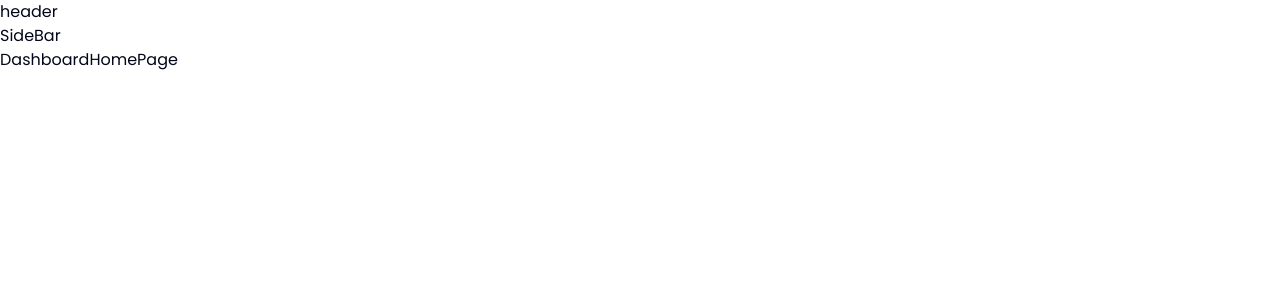
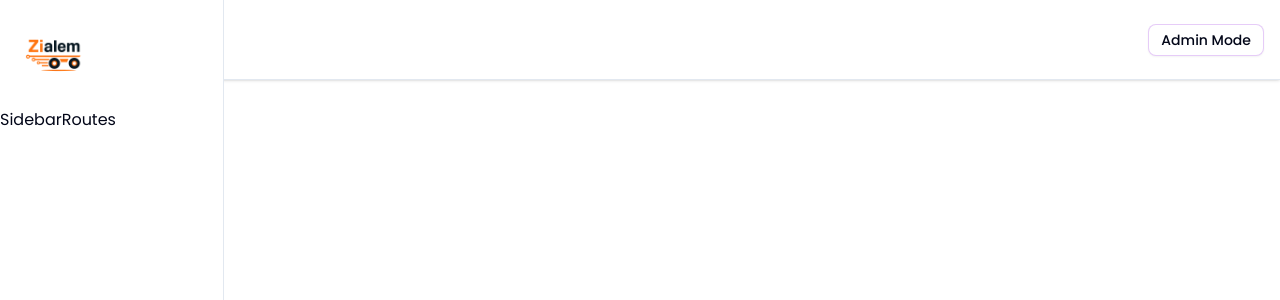
Before and after one commit to Biruk-Bogale/job-portal, a Next.js app: page / in a window 1280 px wide. Shown: the top 300 px of the page. Built offline with nearby package versions, Linux system fonts and the light colour scheme.

Commit message:
header ui customization

```diff
--- /dev/null
+++ b/app/(dashboard)/_components/Logo.tsx
@@ -0,0 +1,8 @@
+import Image from "next/image";
+import React from "react";
+
+const Logo = () => {
+  return <Image height={60} width={60} alt="Logo" src={"/img/logo.png"}/>;
+};
+
+export default Logo;
--- /dev/null
+++ b/app/(dashboard)/_components/NavBarRoutes.tsx
@@ -0,0 +1,46 @@
+"use client";
+
+import { Button } from "@/components/ui/button";
+import { UserButton } from "@clerk/nextjs";
+import { LogOut } from "lucide-react";
+import Link from "next/link";
+import { usePathname } from "next/navigation";
+
+const NavBarRoutes = () => {
+  const pathname = usePathname();
+
+  const isAdminPage = pathname?.startsWith("/admin");
+  const isPlayerPage = pathname?.startsWith("/jobs");
+
+  return (
+    <>
+      <div className="flex gap-x-2 ml-auto">
+        {isAdminPage || isPlayerPage ? (
+          <Link href="/">
+            <Button
+              variant={"outline"}
+              size={"sm"}
+              className="border-purple-700/20"
+            >
+              <LogOut />
+              Exit
+            </Button>
+          </Link>
+        ) : (
+          <Link href="/admin/jobs">
+            <Button
+              variant={"outline"}
+              size={"sm"}
+              className="border-purple-700/20"
+            >
+              Admin Mode
+            </Button>
+          </Link>
+        )}
+        <UserButton afterSwitchSessionUrl="/" />
+      </div>
+    </>
+  );
+};
+
+export default NavBarRoutes;
--- /dev/null
+++ b/app/(dashboard)/_components/Navbar.tsx
@@ -0,0 +1,16 @@
+import React from 'react'
+import NavBarRoutes from './NavBarRoutes'
+
+const Navbar = () => {
+  return (
+    <div className='p-4 border-b h-full flex items-center bg-white shadow-sm'>
+        {/* mobile route */}
+        {/* <MobileSideBar/> */}
+
+        {/* sidebar route */}
+        <NavBarRoutes/>
+    </div>
+  )
+}
+
+export default Navbar
--- /dev/null
+++ b/app/(dashboard)/_components/SideBar.tsx
@@ -0,0 +1,20 @@
+import React from "react";
+import Logo from "./Logo";
+import SidebarRoutes from "./SidebarRoutes";
+
+const SideBar = () => {
+  return (
+    <div className="h-full border-r flex flex-col overflow-y-auto bg-white">
+      <div className="p-6">
+        <Logo />
+      </div>
+
+      {/* side bar routes */}
+      <div className="flex flex-col w-full">
+<SidebarRoutes/>
+      </div>
+    </div>
+  );
+};
+
+export default SideBar;
--- /dev/null
+++ b/app/(dashboard)/_components/SidebarRoutes.tsx
@@ -0,0 +1,7 @@
+"use client";
+
+const SidebarRoutes = () => {
+  return <div>SidebarRoutes</div>;
+};
+
+export default SidebarRoutes;
--- a/app/(dashboard)/layout.tsx
+++ b/app/(dashboard)/layout.tsx
@@ -1,13 +1,19 @@
 import React from "react";
+import Navbar from "./_components/Navbar";
+import SideBar from "./_components/SideBar";
 
 const DashboardLayout = ({ children }: { children: React.ReactNode }) => {
   return (
     <div className="h-full">
       {/* header */}
-      <header className="">header</header>
+      <header className="h-20 fixed inset-y-0 w-full z-50">
+        <Navbar />
+      </header>
 
       {/* sidebar */}
-      <div>SideBar</div>
+      <div className="hidden md:flex h-full w-56 flex-col fixed inset-y-0 z-50">
+        <SideBar/>
+      </div>
 
       <main>{children}</main>
     </div>
```
Also changed, not shown: public/img/logo.png (added).
